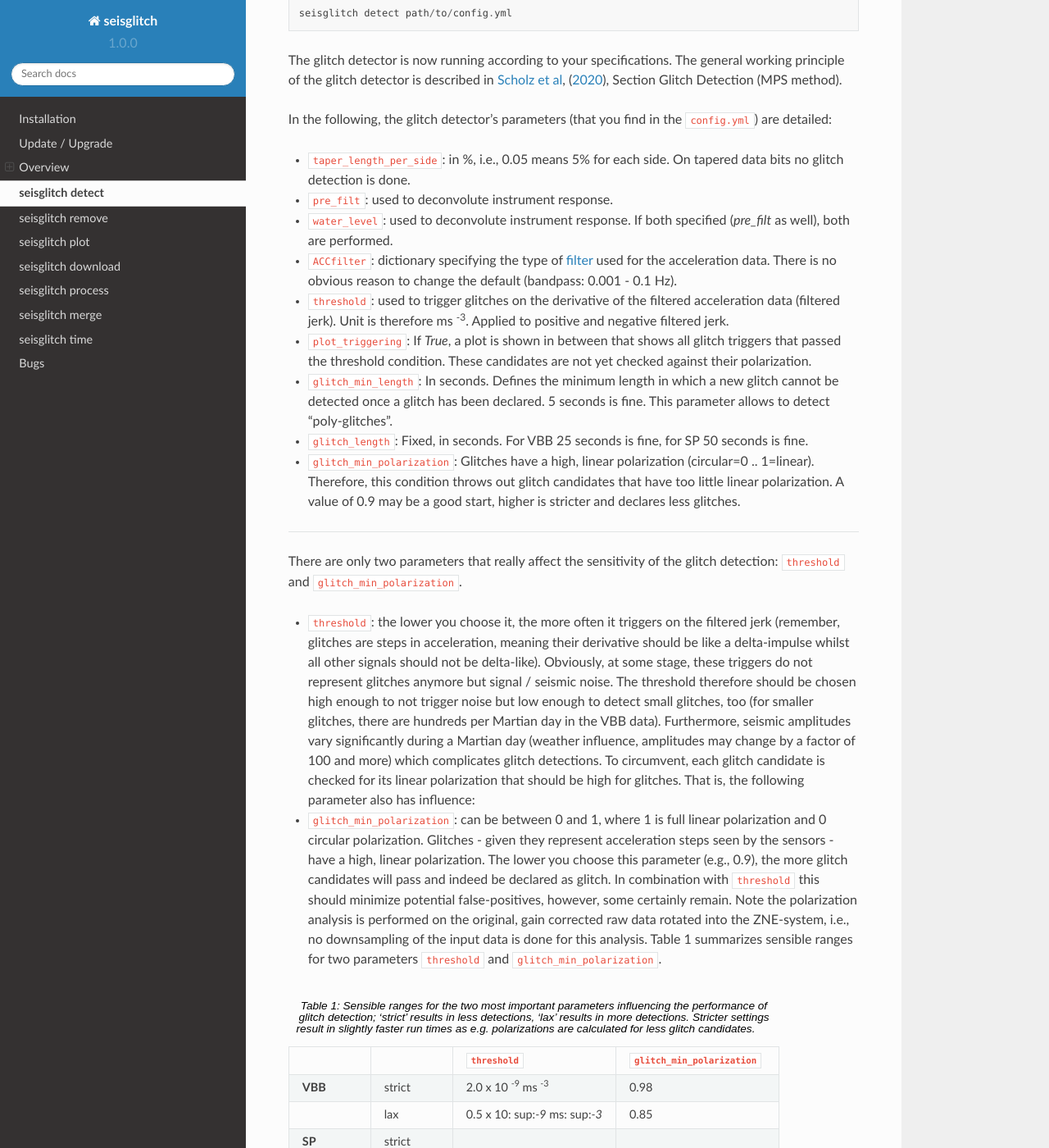
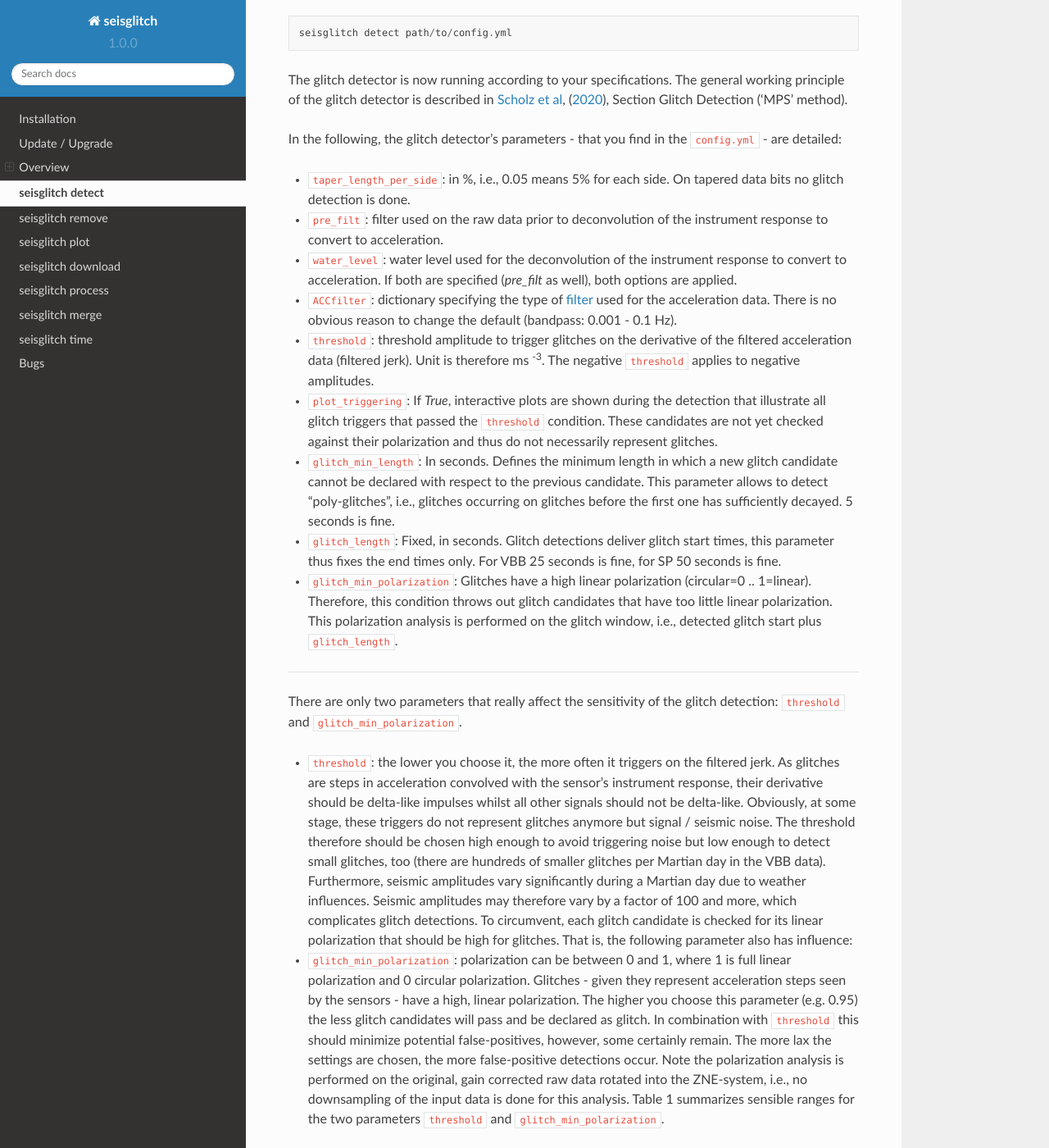
Before and after one commit to t0mmyt/seisglitch, a Sphinx documentation site: the page built from Docs/source/detector.rst, in a window 1280 px wide and 1400 px high, scrolled down 431 px. Shown: the whole window at 82% size. Built offline with Sphinx 7.4.7 and the Read the Docs theme 2.0.0, drawn with Linux system fonts in a browser that asks for light colours; pages that are not in the unit, such as notebooks, are missing from menus; some of the changed text lies outside the part shown.

Commit message:
more docs

```diff
--- a/Docs/source/detector.rst
+++ b/Docs/source/detector.rst
@@ -3,13 +3,14 @@
 seisglitch detect
 =================
 
-The detect function allows detect the glitches in the VBB and SP waveform files.
-This is a necessary step if you want remove glitches (and spikes), as the :ref:`removal function <remove>`
+The detect function allows detect the "glitches" in the raw data of the VBB and SP seismometers.
+Remember that glitches - in our model outlined in `Scholz et al`_, (2020_) - are steps in acceleration convolved with the sensor's instrument response.
+Glitch detection is the necessary step if you want remove glitches (and spikes), as the :ref:`removal function <remove>`
 takes the output of the glitch detection as input.
 The glitch detector is also responsible for the calculation of the glitch azimuths and incidence angles
 needed for certain plots in the :ref:`plot function <plot>`.
-
-**As a rule of thumb; whole glitch detection may take around 2 minutes per 24 hours of 3-D data. DOWNSAMPLING DATA**
+For the detection, the input waveform data are internally always decimated to 2 SPS (or 2.5 SPS),
+which leads to a typical run time of around 2 minutes per 24 hours of 3-D seismic data.
 
 To use the glitch detector, activate your correct Python :ref:`environment <installation>`, fill the ``detect`` options
 in the ``config.yml``, then run from terminal:
@@ -18,31 +19,31 @@
     seisglitch detect path/to/config.yml
 
 The glitch detector is now running according to your specifications.
-The general working principle of the glitch detector is described in `Scholz et al`_, (2020_), Section Glitch Detection (MPS method).
+The general working principle of the glitch detector is described in `Scholz et al`_, (2020_), Section Glitch Detection ('MPS' method).
 
-In the following, the glitch detector's parameters (that you find in the ``config.yml``) are detailed:
+In the following, the glitch detector's parameters - that you find in the ``config.yml`` - are detailed:
 
 
 * ``taper_length_per_side``: in %, i.e., 0.05 means 5% for each side. On tapered data bits no glitch detection is done.
-* ``pre_filt``: used to deconvolute instrument response.
-* ``water_level``: used to deconvolute instrument response. If both specified (`pre_filt` as well), both are performed.
+* ``pre_filt``: filter used on the raw data prior to deconvolution of the instrument response to convert to acceleration.
+* ``water_level``: water level used for the deconvolution of the instrument response to convert to acceleration. If both are specified (`pre_filt` as well), both options are applied.
 * ``ACCfilter``: dictionary specifying the type of filter_ used for the acceleration data. There is no obvious reason to change the default (bandpass: 0.001 - 0.1 Hz).
-* ``threshold``: used to trigger glitches on the derivative of the filtered acceleration data (filtered jerk). Unit is therefore ms :sup:`-3`. Applied to positive and negative filtered jerk.
-* ``plot_triggering``: If `True`, a plot is shown in between that shows all glitch triggers that passed the threshold condition. These candidates are not yet checked against their polarization.
-* ``glitch_min_length``: In seconds. Defines the minimum length in which a new glitch cannot be detected once a glitch has been declared. 5 seconds is fine. This parameter allows to detect "poly-glitches".
-* ``glitch_length``: Fixed, in seconds. For VBB 25 seconds is fine, for SP 50 seconds is fine.
-* ``glitch_min_polarization``: Glitches have a high, linear polarization (circular=0 .. 1=linear). Therefore, this condition throws out glitch candidates that have too little linear polarization. A value of 0.9 may be a good start, higher is stricter and declares less glitches.
+* ``threshold``: threshold amplitude to trigger glitches on the derivative of the filtered acceleration data (filtered jerk). Unit is therefore ms :sup:`-3`. The negative ``threshold`` applies to negative amplitudes.
+* ``plot_triggering``: If `True`, interactive plots are shown during the detection that illustrate all glitch triggers that passed the ``threshold`` condition. These candidates are not yet checked against their polarization and thus do not necessarily represent glitches.
+* ``glitch_min_length``: In seconds. Defines the minimum length in which a new glitch candidate cannot be declared with respect to the previous candidate. This parameter allows to detect "poly-glitches", i.e., glitches occurring on glitches before the first one has sufficiently decayed. 5 seconds is fine.
+* ``glitch_length``: Fixed, in seconds. Glitch detections deliver glitch start times, this parameter thus fixes the end times only. For VBB 25 seconds is fine, for SP 50 seconds is fine.
+* ``glitch_min_polarization``: Glitches have a high linear polarization (circular=0 .. 1=linear). Therefore, this condition throws out glitch candidates that have too little linear polarization. This polarization analysis is performed on the glitch window, i.e., detected glitch start plus ``glitch_length``.
 
 ----
 
 There are only two parameters that really affect the sensitivity of the glitch detection:
 ``threshold`` and ``glitch_min_polarization``.
 
-* ``threshold``: the lower you choose it, the more often it triggers on the filtered jerk (remember, glitches are steps in acceleration, meaning their derivative should be like a delta-impulse whilst all other signals should not be delta-like). Obviously, at some stage, these triggers do not represent glitches anymore but signal / seismic noise. The threshold therefore should be chosen high enough to not trigger noise but low enough to detect small glitches, too (for smaller glitches, there are hundreds per Martian day in the VBB data). Furthermore, seismic amplitudes vary significantly during a Martian day (weather influence, amplitudes may change by a factor of 100 and more) which complicates glitch detections. To circumvent, each glitch candidate is checked for its linear polarization that should be high for glitches. That is, the following parameter also has influence:
-* ``glitch_min_polarization``: can be between 0 and 1, where 1 is full linear polarization and 0 circular polarization. Glitches - given they represent acceleration steps seen by the sensors - have a high, linear polarization. The lower you choose this parameter (e.g., 0.9), the more glitch candidates will pass and indeed be declared as glitch. In combination with ``threshold`` this should minimize potential false-positives, however, some certainly remain. Note the polarization analysis is performed on the original, gain corrected raw data rotated into the ZNE-system, i.e., no downsampling of the input data is done for this analysis. Table 1 summarizes sensible ranges for two parameters ``threshold`` and ``glitch_min_polarization``.
+* ``threshold``: the lower you choose it, the more often it triggers on the filtered jerk. As glitches are steps in acceleration convolved with the sensor's instrument response, their derivative should be delta-like impulses whilst all other signals should not be delta-like. Obviously, at some stage, these triggers do not represent glitches anymore but signal / seismic noise. The threshold therefore should be chosen high enough to avoid triggering noise but low enough to detect small glitches, too (there are hundreds of smaller glitches per Martian day in the VBB data). Furthermore, seismic amplitudes vary significantly during a Martian day due to weather influences. Seismic amplitudes may therefore vary by a factor of 100 and more, which complicates glitch detections. To circumvent, each glitch candidate is checked for its linear polarization that should be high for glitches. That is, the following parameter also has influence:
+* ``glitch_min_polarization``: polarization can be between 0 and 1, where 1 is full linear polarization and 0 circular polarization. Glitches - given they represent acceleration steps seen by the sensors - have a high, linear polarization. The higher you choose this parameter (e.g. 0.95) the less glitch candidates will pass and be declared as glitch. In combination with ``threshold`` this should minimize potential false-positives, however, some certainly remain. The more lax the settings are chosen, the more false-positive detections occur. Note the polarization analysis is performed on the original, gain corrected raw data rotated into the ZNE-system, i.e., no downsampling of the input data is done for this analysis. Table 1 summarizes sensible ranges for the two parameters ``threshold`` and ``glitch_min_polarization``.
 
 
-.. list-table:: Table 1: Sensible ranges for the two most important parameters influencing the performance of glitch detection; 'strict' results in less detections, 'lax' results in more detections. Stricter settings result in slightly faster run times as e.g. polarizations are calculated for less glitch candidates.
+.. list-table:: Table 1: Sensible ranges for the two most important parameters influencing the performance of glitch detection; 'strict' results in less glitch detections however with little false-positives, 'lax' results in more detections however with more false-positives especially when glitch amplitudes approach the noise level. Stricter settings result in slightly faster run times as e.g. polarizations are calculated for less glitch candidates.
    :widths: 25 25 50 50
    :header-rows: 1
 
@@ -60,12 +61,12 @@
      - 0.85
    * - **SP**
      - strict
-     -
-     -
+     - 15.0 x 10 :sup:`-9` ms :sup:`-3`
+     - 0.99
    * -
      - lax
-     -
-     -
+     - 5.0 x 10 :sup:`-9` ms :sup:`-3`
+     - 0.95
 
 
 .. _filter: https://docs.obspy.org/packages/autogen/obspy.core.stream.Stream.filter.html
```
Also changed, not shown: Docs/source/installation.rst (+14 -13 lines), Docs/source/overview.rst (+3 -4 lines), README.md (+4 -4 lines), seisglitch/__init__.py (+8 -7 lines), DEGLITCHED_DATA/README.md, 1 other file.
